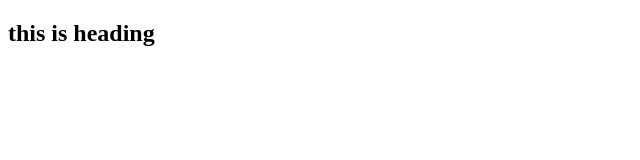
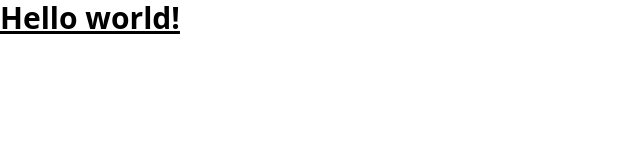
Before and after one commit to Gasorekibo/theGym_websiteClone, a plain HTML site: page index.html in a window 1280 px wide. Shown: the whole page, without its empty margins (0-640 px from the left). Drawn offline with nearby package versions, Linux system fonts and the light colour scheme.

Commit message:
added tailwind css to my project

```diff
--- a/index.html
+++ b/index.html
@@ -1,13 +1,14 @@
 <!DOCTYPE html>
 <html lang="en">
-<head>
-    <meta charset="UTF-8">
-    <meta name="viewport" content="width=device-width, initial-scale=1.0">
+  <head>
+    <meta charset="UTF-8" />
+    <meta name="viewport" content="width=device-width, initial-scale=1.0" />
     <title>Document</title>
-</head>
-<body>
+    <script src="https://cdn.tailwindcss.com"></script>
+  </head>
+  <body>
     <header>
-        <h2>this is heading</h2>
+      <h1 class="text-3xl font-bold underline">Hello world!</h1>
     </header>
-</body>
+  </body>
 </html>
```
